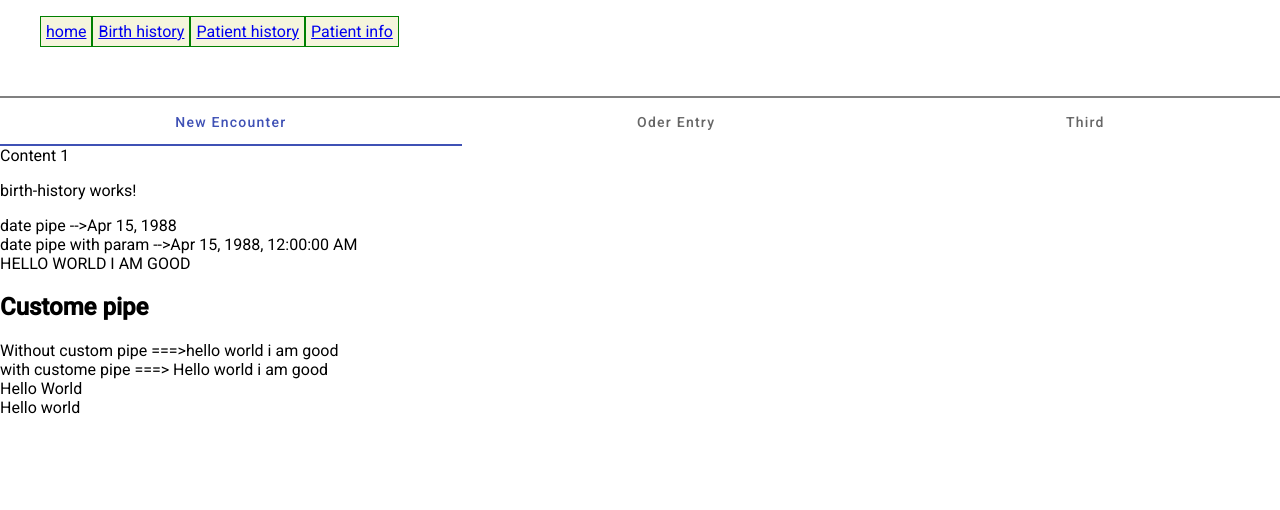
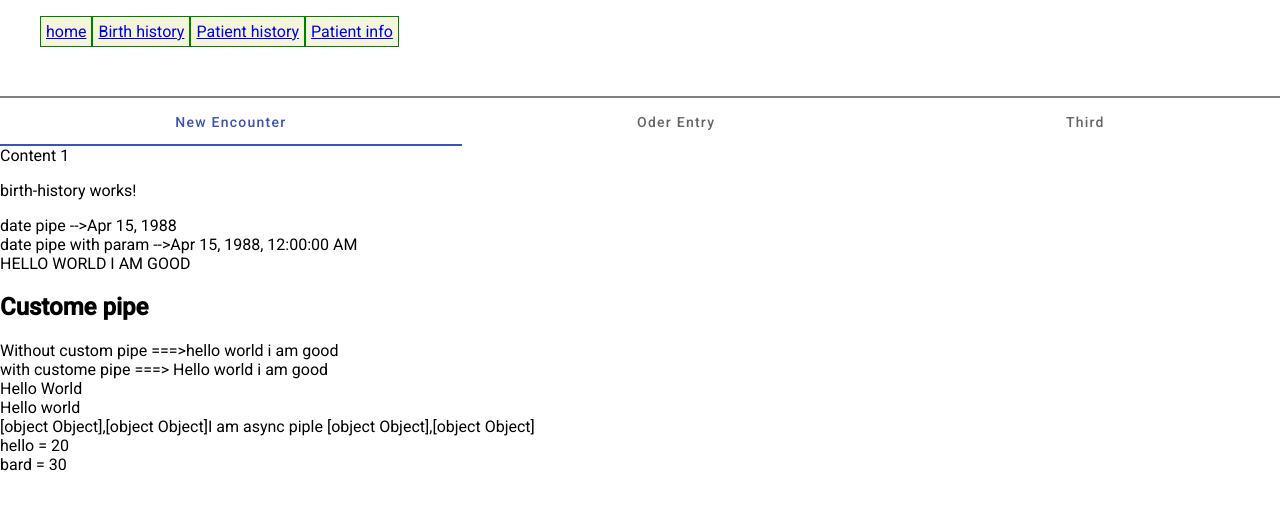
Before and after one commit to sshelake25/2023ng, an Angular app: page /birth-history in a window 1280 px wide. Shown: the top 510 px of the page. Built offline with nearby package versions, Linux system fonts and the light colour scheme.

Commit message:
async piple in angular for obs value subption

```diff
--- a/src/app/birth-history/birth-history.component.html
+++ b/src/app/birth-history/birth-history.component.html
@@ -1,18 +1,24 @@
 <p>birth-history works!</p>
-date pipe -->{{birthdate | date}}<br>
-date pipe with param -->{{birthdate | date:'medium'}}
-<br>
+date pipe -->{{ birthdate | date }}<br />
+date pipe with param -->{{ birthdate | date : "medium" }}
+<br />
 
-{{name | uppercase }}
+{{ name | uppercase }}
 
-<h2>
-    Custome pipe
-</h2>
+<h2>Custome pipe</h2>
 
-Without custom pipe ===>{{name }}
-<br>
-with custome pipe ===> {{name | capitalize }}
+Without custom pipe ===>{{ name }}
+<br />
+with custome pipe ===> {{ name | capitalize }}
 
-<div>{{ 'hello world' | capitalize:true }}</div>
+<div>{{ "hello world" | capitalize : true }}</div>
 
-<div>{{ 'hello world' | capitalize:false }}</div>
+<div>{{ "hello world" | capitalize : false }}</div>
+
+<div *ngIf="persons | async as personsVal">
+  {{ personsVal }}I am async piple {{ persons | async }}
+
+  <div *ngFor="let per of personsVal">
+    {{per.name}} = {{per.age}}
+  </div>
+</div>
--- a/src/app/birth-history/birth-history.component.ts
+++ b/src/app/birth-history/birth-history.component.ts
@@ -1,5 +1,6 @@
 import { Component } from '@angular/core';
 import { ActivatedRoute } from '@angular/router';
+import { of } from 'rxjs';
 
 @Component({
   selector: 'app-birth-history',
@@ -7,13 +8,25 @@ import { ActivatedRoute } from '@angular/router';
   styleUrls: ['./birth-history.component.css'],
 })
 export class BirthHistoryComponent {
+  birthdate = new Date(1988, 3, 15);
+  name = 'hello world i am good';
 
-  birthdate= new Date(1988, 3, 15);
-  name = "hello world i am good"
+  //create onbserval in rxjs
+  persons = of([
+    { name: 'hello', age: 20 },
+    { name: 'bard', age: 30 },
+  ]);
 
   constructor(private route: ActivatedRoute) {}
 
   ngOnInit() {
+    // this.persons.subscribe({
+    //   next: (value) => {
+    //     //collect vale from apis
+    //     console.log(value);
+    //   },
+    // });
+
     //data value from rouet
     this.route.data.subscribe(
       (value) => {
@@ -25,13 +38,23 @@ export class BirthHistoryComponent {
     //New sytnex for
 
     this.route.data.subscribe({
-      next: () => { console.log('i ma sunncess ')},
-      error: () => { console.log('i ma error ')},
-      complete: () => { console.log('i ma complete ')},
+      next: () => {
+        console.log('i ma sunncess ');
+      },
+      error: () => {
+        console.log('i ma error ');
+      },
+      complete: () => {
+        console.log('i ma complete ');
+      },
     });
 
-    this.route.paramMap.subscribe( (value) => { console.log(value) }, (error) => { });
-
+    this.route.paramMap.subscribe(
+      (value) => {
+        console.log(value);
+      },
+      (error) => {}
+    );
 
     this.route.queryParams.subscribe(
       (params) => {
```
